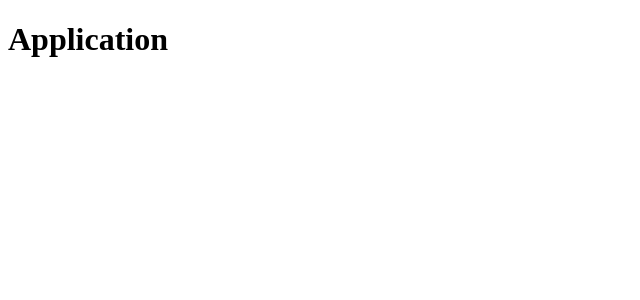
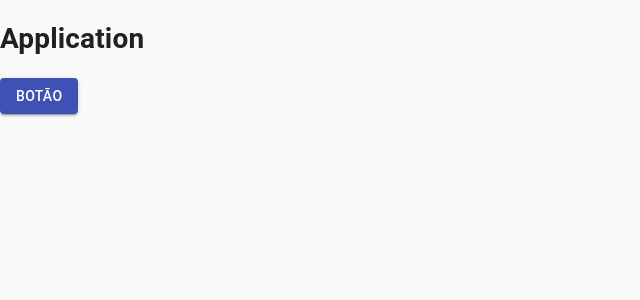
Before and after one commit to raphaelalvarenga/git-hub-web-scraping-frontend, a React (Create React App) app: page / in a window 1280 px wide. Shown: the top 300 px of the page, without its empty margins (0-640 px from the left). Built offline with nearby package versions, Linux system fonts and the light colour scheme.

Commit message:
[Material UI] Material UI included to the project.

```diff
--- a/package.json
+++ b/package.json
@@ -3,6 +3,8 @@
   "version": "0.1.0",
   "private": true,
   "dependencies": {
+    "@material-ui/core": "^4.10.2",
+    "@material-ui/icons": "^4.9.1",
     "@testing-library/jest-dom": "^4.2.4",
     "@testing-library/react": "^9.5.0",
     "@testing-library/user-event": "^7.2.1",
@@ -10,6 +12,7 @@
     "@types/node": "^12.12.47",
     "@types/react": "^16.9.36",
     "@types/react-dom": "^16.9.8",
+    "fontsource-roboto": "^2.1.4",
     "react": "^16.13.1",
     "react-dom": "^16.13.1",
     "react-scripts": "3.4.1",
--- a/src/App.tsx
+++ b/src/App.tsx
@@ -1,9 +1,11 @@
 import * as React from "react";
+import { Button, CssBaseline } from "@material-ui/core";
 
 const App: React.FunctionComponent = () => (
-    <div>
+    <CssBaseline>
         <h1>Application</h1>
-    </div>
+        <Button variant = "contained" color = "primary">Botão</Button>
+    </CssBaseline>
 )
 
 export default App;
```
Also changed, not shown: 1 other file (tests, documents, lock files or other folders).
